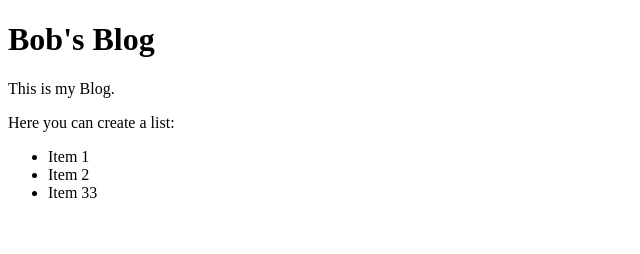
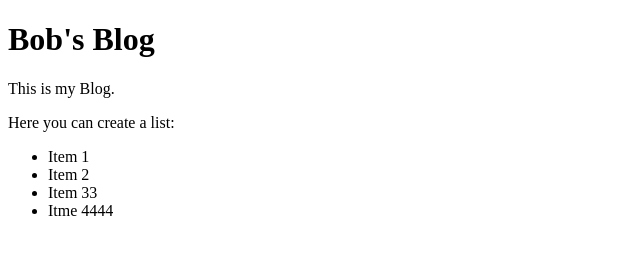
Before and after one commit to vvznz/vvznz.github.io, a plain HTML site: page index.html in a window 1280 px wide. Shown: the full height of the page, 0-640 px from the left. Drawn offline with Linux system fonts and the light colour scheme.

Commit message:
index.html MOD

```diff
--- a/index.html
+++ b/index.html
@@ -15,6 +15,7 @@
 <li>Item 1</li>
 <li>Item 2</li>
 <li>Item 33</li>
+<li>Itme 4444</li>
 </ul>
 
 
```
